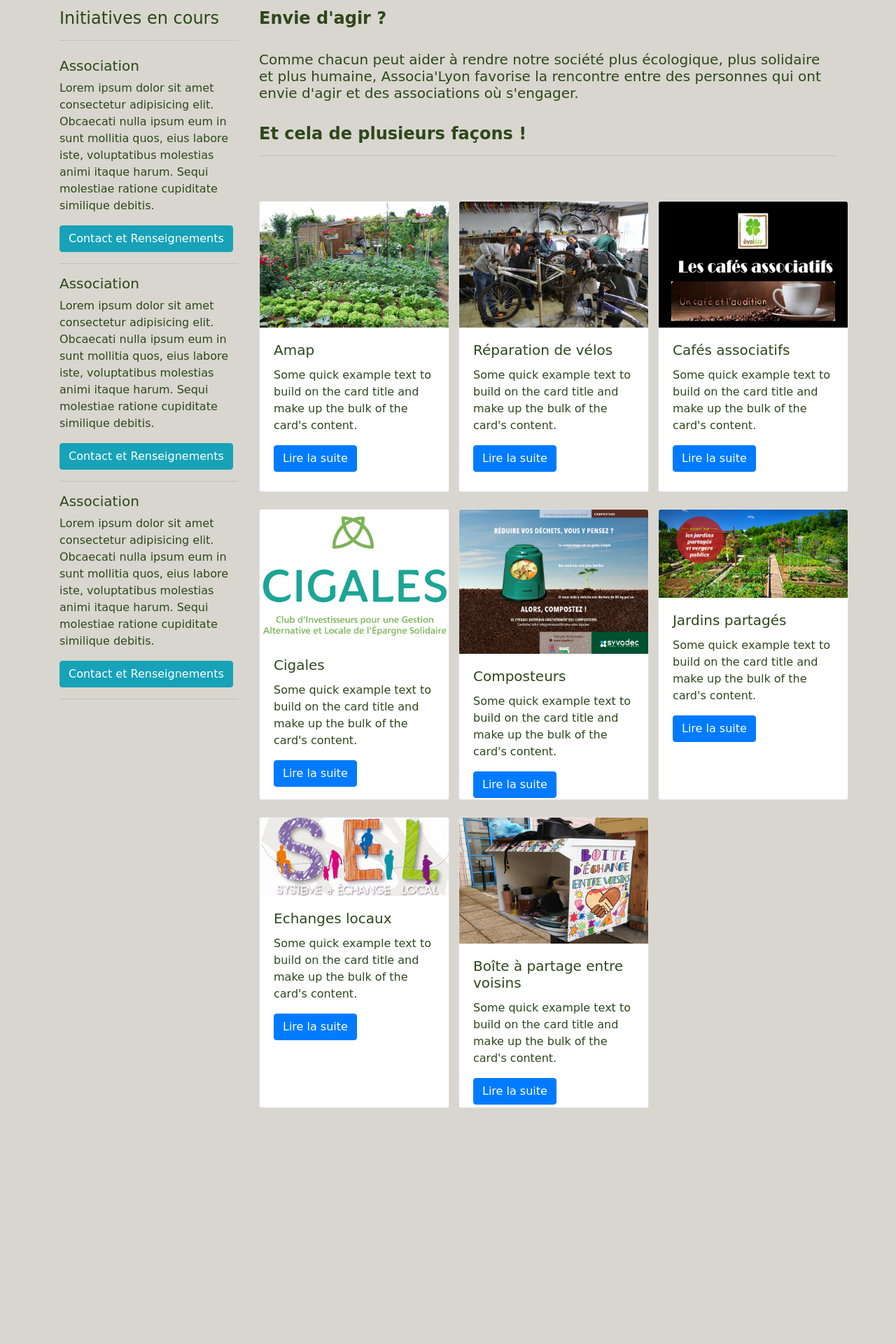
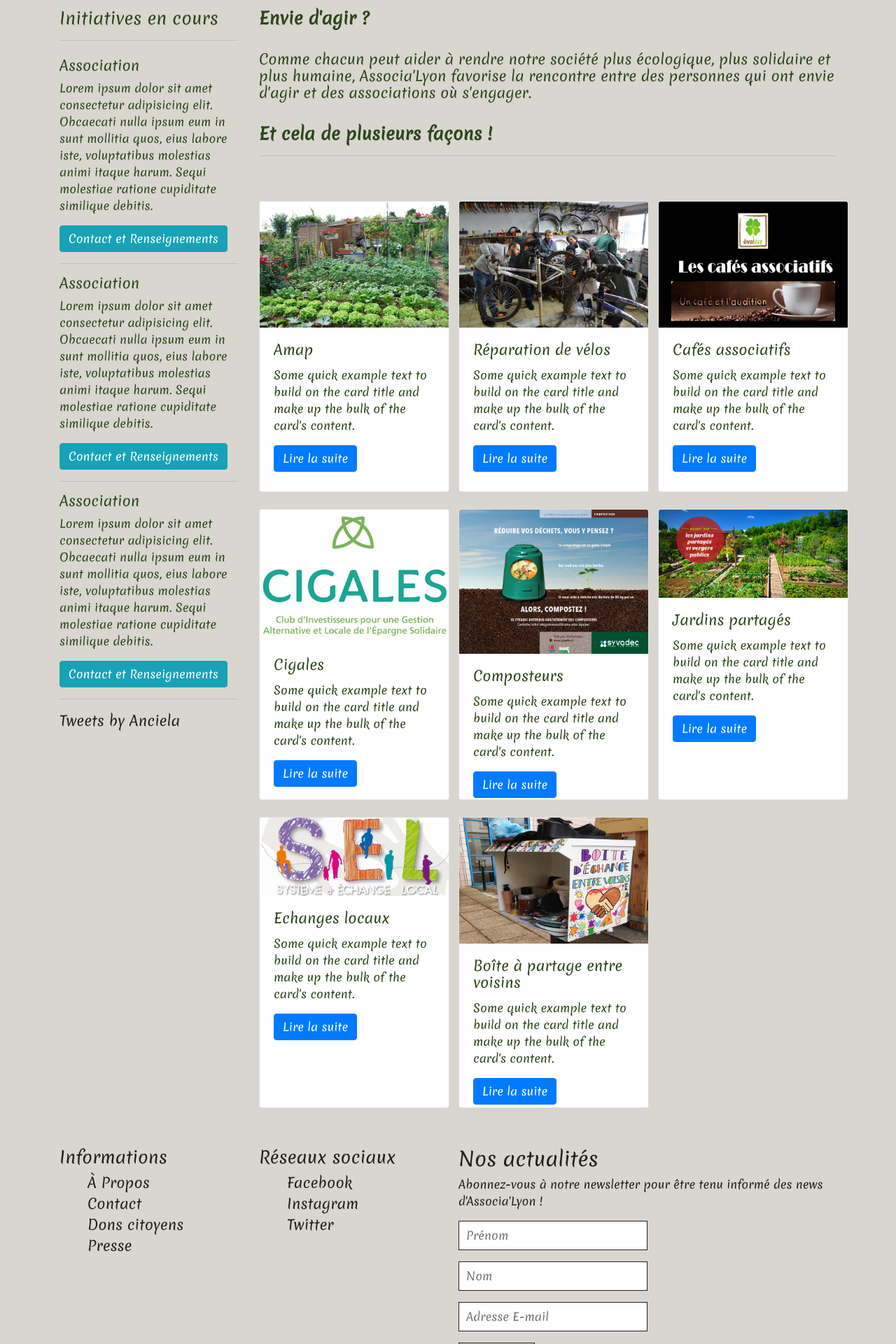
Before and after one commit to rikval/Associa-Lyon, a Symfony app: template templates/home/home.html.twig in a window 1280 px wide. Shown: the part 880-2800 px from the top of the page at 70% size. Before the commit the page ends 2463 px from the top, so only its background shows below. Run offline with Twig, Linux system fonts and the light colour scheme; the template is opened without the code that fills it, so the values that code supplies are empty; some libraries are stand-ins or nearby versions.

Commit message:
Ajout Police et Footer

```diff
--- a/public/dist/css/home.css
+++ b/public/dist/css/home.css
@@ -1,3 +1,7 @@
+/*Polices et Couleurs*/
+
+@import url('https://fonts.googleapis.com/css?family=Lobster+Two:400,700|Merienda');
+
 body,
 html {
     margin: 0px;
@@ -6,7 +10,7 @@
     height: 100%;
     color: rgb(46, 71, 27);
     background-color: rgb(216, 214, 207);
-    font-family: 'Comic Sans MS', cursive;
+    font-family: 'Merienda', cursive;
 }
 
 * {
@@ -26,9 +30,9 @@
 
 a,
 a:hover {
-    text-decoration: none;
-    color: rgb(216, 214, 207);
-    font-size: 20px;
+     text-decoration: none;
+     color: #222;
+     font-size: 20px;
 }
 
 
@@ -59,3 +63,54 @@
     color: rgb(216, 207, 207);
     text-shadow: 0 0 10px #222;
 }
+
+/* Footer */
+
+#footer {
+    background: inherit;
+    color: #222
+}
+
+#footer li {
+    color: #222;
+}
+
+#footer ul,
+#footer li {
+    display: block;
+}
+
+#footer h3,
+#footer h4 {
+    color: #222
+}
+
+#footer h4 {
+    font-size: 1.em
+}
+
+#footer input[type="text"],
+#footer input[type="email"] {
+    outline: 0;
+    background-color: #222;
+    background: #fff;
+    display: block;
+    padding: 8px 10px;
+    border: 1px solid #222;
+}
+
+#footer input[type="submit"] {
+    background: 0;
+    border-radius: 0;
+    border: 1px solid #222;
+    color: #fff;
+    padding: 10px 20px;
+    outline: 0;
+}
+
+#footer .error {
+    background: #222;
+    color: #fff;
+    border: 1px solid #222;
+    display: none;
+}
--- a/public/dist/js/script.js
+++ b/public/dist/js/script.js
@@ -0,0 +1,21 @@
+  /* Formulaire */
+
+  $('#newsletter').on('submit', function () {
+
+      if ($('#firstname').val().length < 5) {
+          $('.error').slideDown('slow');
+          return false;
+
+      } else if ($('#lastname').val().length < 5) {
+          $('.error').slideDown('slow');
+          return false;
+
+      } else if ($('#email').val().length < 5) {
+          $('.error').slideDown('slow');
+          return false;
+
+      }
+
+      return true;
+
+  });
--- a/templates/base.html.twig
+++ b/templates/base.html.twig
@@ -7,6 +7,8 @@
         <link rel="stylesheet" href="https://stackpath.bootstrapcdn.com/bootstrap/4.3.1/css/bootstrap.min.css"
                 integrity="sha384-ggOyR0iXCbMQv3Xipma34MD+dH/1fQ784/j6cY/iJTQUOhcWr7x9JvoRxT2MZw1T" crossorigin="anonymous">
         <link rel="stylesheet" type="text/css" href="{{ asset('dist/css/home.css') }}" />
+        <link rel="stylesheet" href="https://fonts.googleapis.com/css?family=Lobster+Two:400,700|Merienda">
+
 
         {% block stylesheets %}{% endblock %}
     </head>
--- a/templates/home/home.html.twig
+++ b/templates/home/home.html.twig
@@ -187,6 +187,54 @@
                 <hr>
             </div>
 </main>
+
+<!--FOOTER-->
+<footer class="container-fluid pt-5" id="footer">
+    <div class="container">
+        <div class="row">
+            <div class="col-12 col-md-3 pb-5">
+                <h4>Informations</h4>
+                <nav>
+                    <ul>
+                        <li><a href="apropos.html">À Propos</a></li>
+                        <li><a href="contact.html">Contact</a></li>
+                        <li><a href="mentions.html">Dons citoyens</a></li>
+                        <li><a href="presse.html">Presse</a></li>
+                    </ul>
+                </nav>
+            </div>
+            <div class="col-12 col-md-3 pb-5">
+                <h4>Réseaux sociaux</h4>
+                <nav>
+                    <ul>
+                        <li><a href="facebook.html">Facebook</a></li>
+                        <li><a href="instagram.html">Instagram</a></li>
+                        <li><a href="twitter.html">Twitter</a></li>
+                    </ul>
+                </nav>
+            </div>
+            <div class="col-12 col-md-6">
+                <h3>Nos actualités</h3>
+                <p>Abonnez-vous à notre newsletter pour être tenu informé des news d'Associa'Lyon !</p>
+                <p class="error py-3 text-center">Vous n'avez pas rempli correctement le formulaire</p>
+                <form action="newsletter.php" id="newsletter" method="post">
+                    <fieldset>
+                        <input class="col-12 col-md-6 mb-3" id="prenom" name="prenom" placeholder="Prénom" type="text">
+                            <input class="col-12 col-md-6 mb-3" id="nom" name="nom" placeholder="Nom" type="text">
+                                <input class="col-12 col-md-6 mb-3" id="email" name="email" placeholder="Adresse E-mail" type="email"></fieldset>
+                                <input type="submit" value="VALIDER"></form>
+                            </div>
+                            <div class="col-12 pt-4">
+                                <p>Pour toute question ou renseignement, nous sommes joignables au 09 81 67 26 81 - du lundi au
+                                                        samedi de 9h30 à 18h00.
+                                </p>
+                                <p>Un site animé par Associa'Lyon. Images par Jean-Luc Cadrado. Tous droits réservés -
+                                                        2019.</p>
+                            </div>
+                        </div>
+                    </div>
+                </footer>
+
 {% endblock %}
 
 {% block javascripts %}
```
